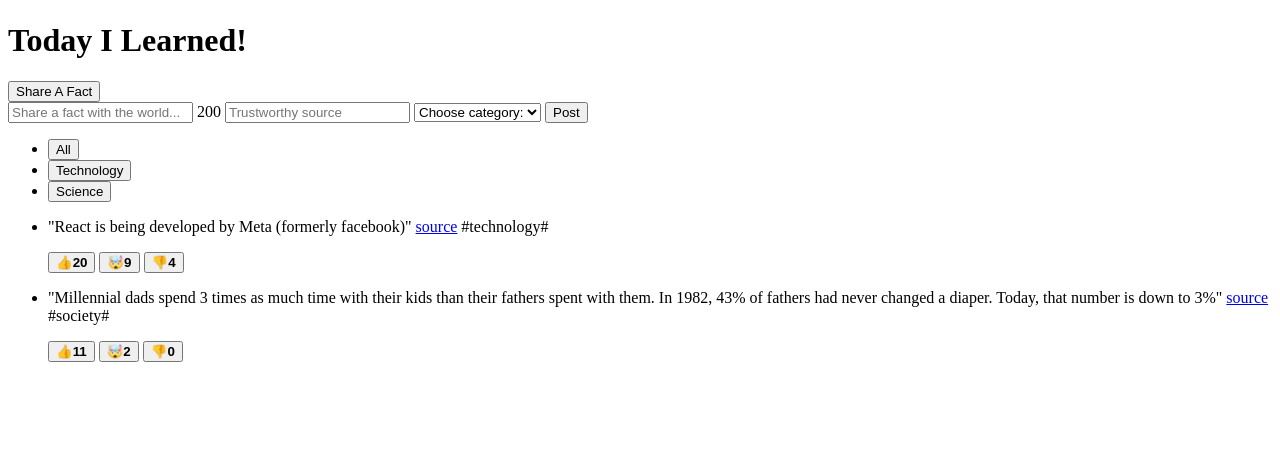
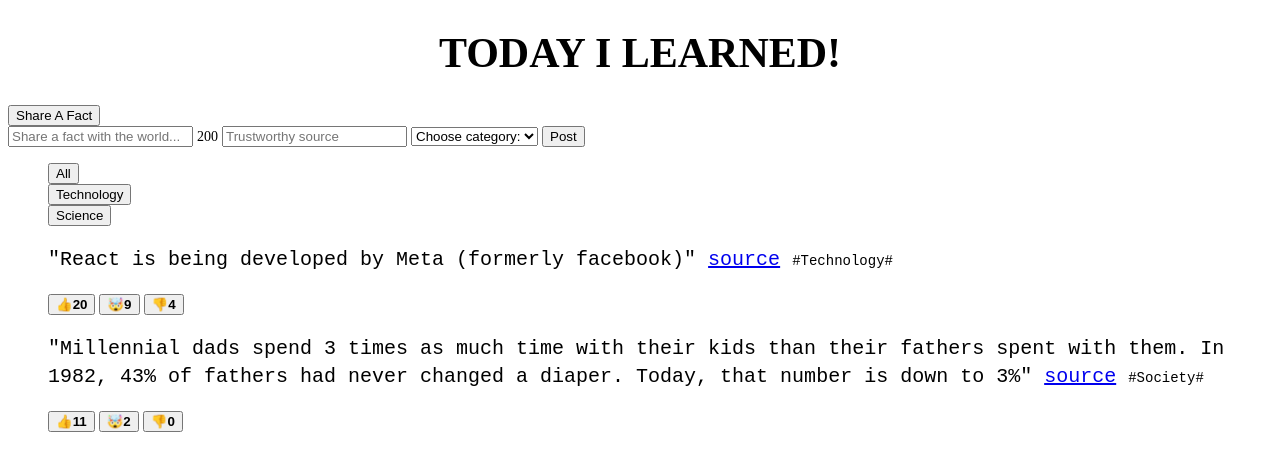
Before and after one commit to ShiftingDitto/TIL-Demo, a plain HTML site: page index.html in a window 1280 px wide. Shown: the part 79-550 px from the top of the page. Drawn offline with Linux system fonts and the light colour scheme.

Commit message:
Updating css

```diff
--- a/index.html
+++ b/index.html
@@ -9,6 +9,7 @@
   <body>
     <header>
       <img src="logo.png" alt="TIL logo" height="68" width="68" />
+      <link rel="stylesheet" href="style.css" />
       <h1>Today I Learned!</h1>
       <button>Share A Fact</button>
     </header>
--- /dev/null
+++ b/style.css
@@ -0,0 +1,20 @@
+h1 {
+  font-size: 42px;
+  text-transform: uppercase;
+  text-align: center;
+}
+
+p {
+  font-size: 20px;
+  line-height: 1.4;
+  font-family: "Courier New", Courier, monospace;
+}
+
+span {
+  text-transform: capitalize;
+  font-size: 14px;
+}
+
+ul {
+  list-style: none;
+}
```
